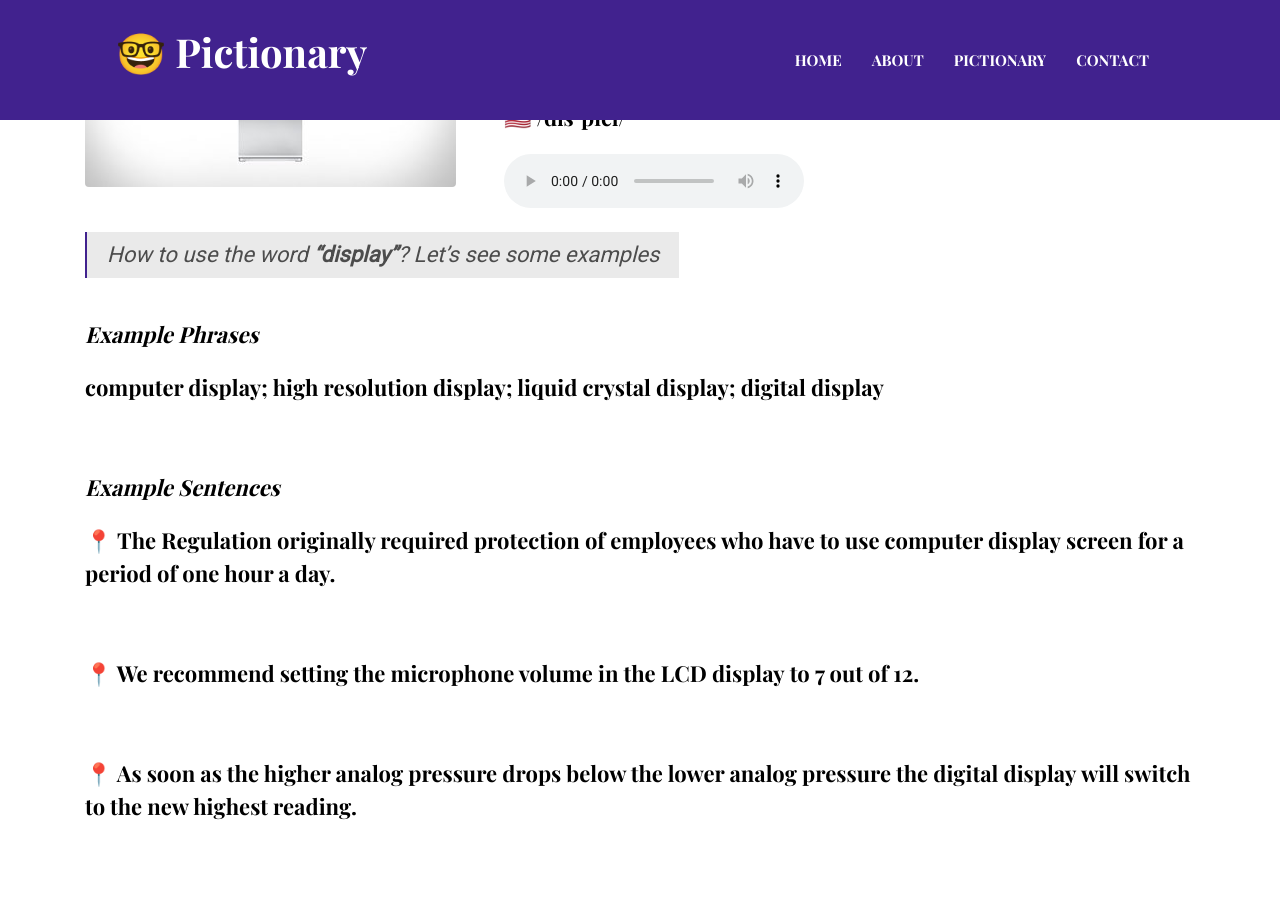
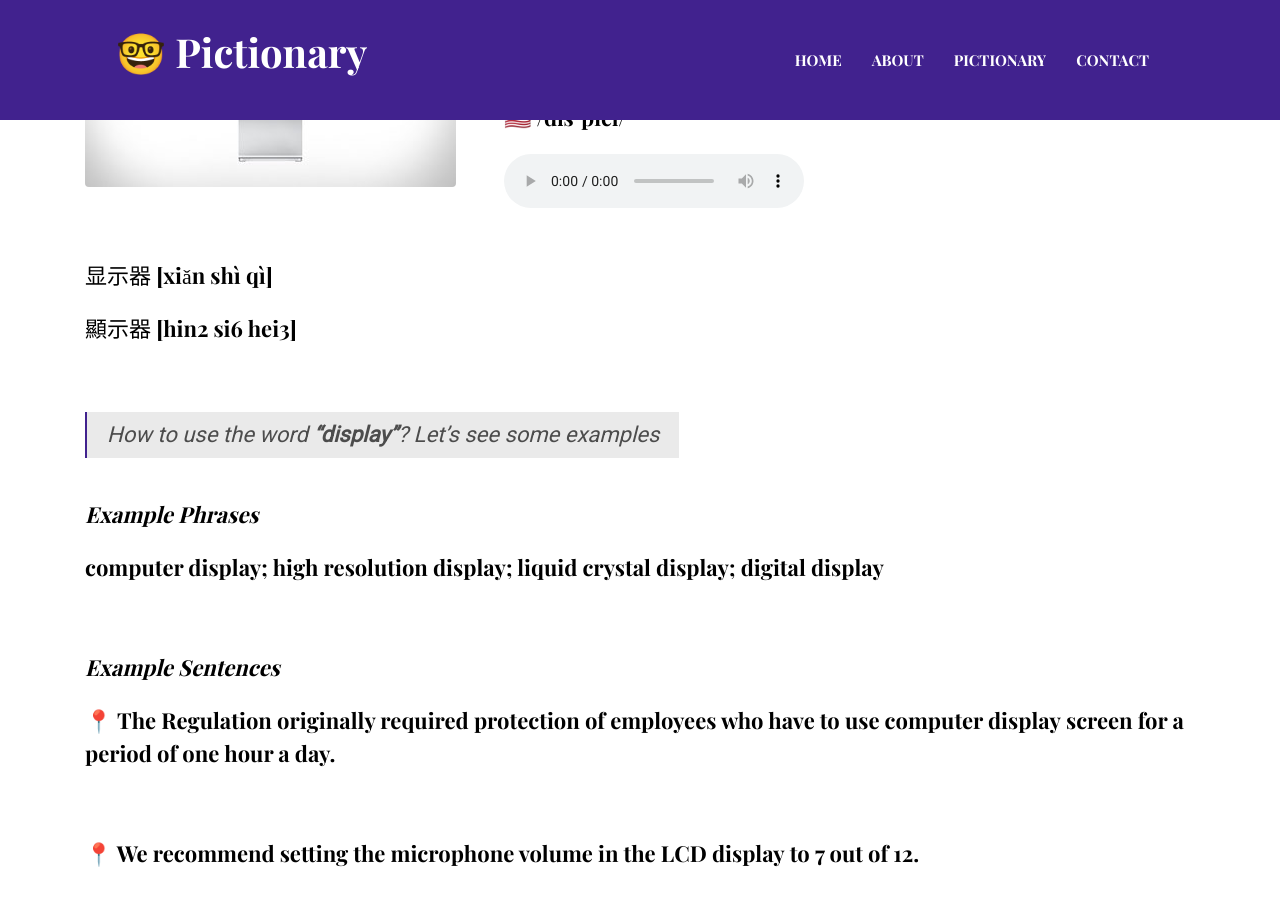
Before and after one commit to a1g5/a1g5.github.io, a Jekyll site: the page built from _posts/2023-02-20-display.markdown, in a window 1280 px wide and 900 px high, scrolled down 806 px. Built offline with Jekyll 4.4.1, drawn with Linux system fonts in a browser that asks for light colours.

Commit message:
Update 2023-02-20-display.markdown

```diff
--- a/_posts/2023-02-20-display.markdown
+++ b/_posts/2023-02-20-display.markdown
@@ -18,7 +18,12 @@ image:  /assets/images/blog/post-1.jpg
 <embed height="100" width="100" src="/i/song.mp3" />
 </audio>
 
+<br>
+**显示器 [xiǎn shì qì]**
 
+**顯示器 [hin2 si6 hei3]**
+
+<br>
 > How to use the word <B>"display"</B>? Let's see some examples
 
 **<i> <B> Example Phrases </B></i>**
```
